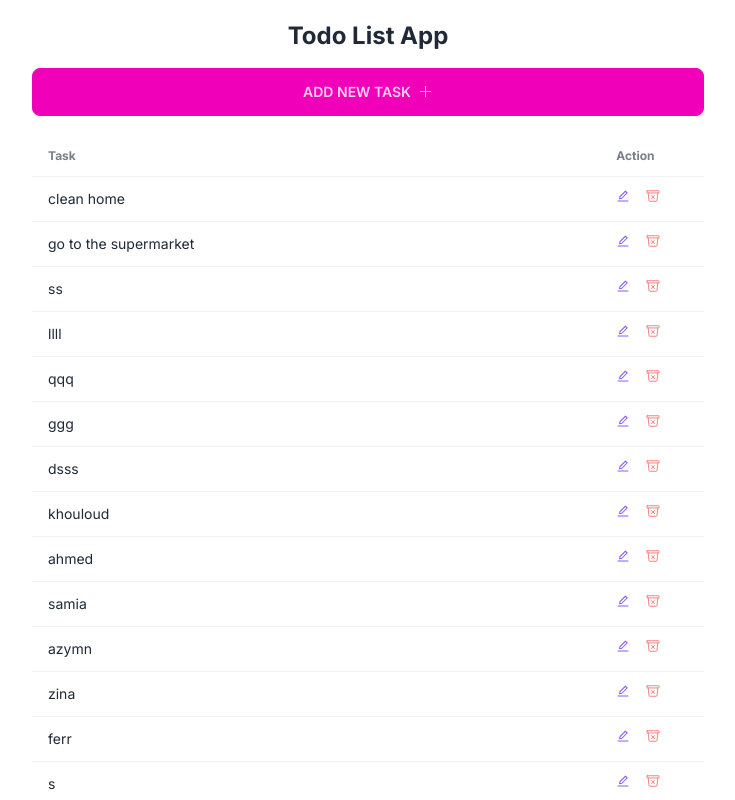
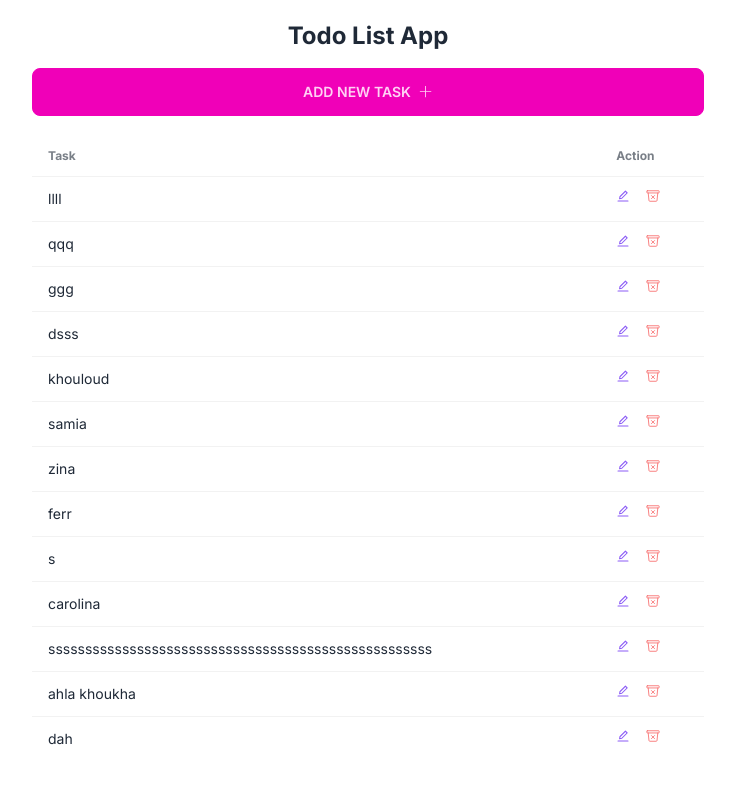
Before and after one commit to khouloudAl2022/todo-app-nextjs-tailwindcss, a Next.js app: page / in a window 1280 px wide. Shown: the top 800 px of the page, without its empty margins (272-1007 px from the left). Built offline with nearby package versions, Linux system fonts and the light colour scheme; data requests are answered from the project's data file.

Commit message:
feat: Add modal delete and implement delete api

```diff
--- a/api.tsx
+++ b/api.tsx
@@ -5,17 +5,19 @@ import { useEffect } from "react";
 const baseUrl = 'http://localhost:3001'
 
 
+// get todo
 
 export const getAllTodos = async (): Promise<ITask[]> => {
-    const res = await fetch(`${baseUrl}/tasks`,{ cache: 'no-store' });
+    const res = await fetch(`${baseUrl}/tasks`, { cache: 'no-store' });
     const todos = await res.json();
     return todos;
 }
 
 
+// add todo
 
 export const addTodo = async (todo: ITask): Promise<ITask> => {
-    const res = await fetch(`${baseUrl}/tasks`, {
+    const res = await fetch(`${baseUrl}/tasks/`, {
         method: "POST",
         headers: {
             "Content-Type": "application/json"
@@ -25,3 +27,26 @@ export const addTodo = async (todo: ITask): Promise<ITask> => {
     const newTodo = await res.json()
     return newTodo;
 }
+
+//edit todo
+
+export const editTodo = async (todo: ITask): Promise<ITask> => {
+    const res = await fetch(`${baseUrl}/tasks/${todo.id}`, {
+        method: "PUT",
+        headers: {
+            "Content-Type": "application/json"
+        },
+        body: JSON.stringify(todo)
+    })
+    const editedTodo = await res.json()
+    return editedTodo;
+}
+// delete todo
+
+export const deleteTodo = async (id: string): Promise<void> => {
+    await fetch(`${baseUrl}/tasks/${id}`, {
+        method: "DELETE",
+
+    })
+
+}
--- a/app/components/Task.tsx
+++ b/app/components/Task.tsx
@@ -5,7 +5,7 @@ import React, { FormEventHandler, useState } from 'react'
 import { AiOutlineEdit } from "react-icons/ai";
 import { IoTrashBinOutline } from "react-icons/io5";
 import Modal from './Modal';
-import { getAllTodos } from '@/api';
+import { deleteTodo, editTodo, getAllTodos } from '@/api';
 import { useRouter } from 'next/navigation';
 
 interface TaskProps {
@@ -14,26 +14,27 @@ interface TaskProps {
 const Task: React.FC<TaskProps> = ({ task }: TaskProps) => {
     const router = useRouter()
     const [openModalEdit, setOpenModalEdit] = useState(false)
-    // const [openModalEdit, setOpenModalEdit] = useState()
+    const [openModalDelete, setOpenModalDelete] = useState(false)
     const [taskToEdit, setTaskTodEdit] = useState<string>(task.text)
 
-
+    //handle edit function
     const handleSubmitEditTodo: FormEventHandler<HTMLFormElement> = async (e) => {
-
         e.preventDefault()
 
-        // await addTodo({
-        //     id: uuidv4(),
-        //     text: newTaskValue
-        // })
+        await editTodo({
+            id: task.id,
+            text: taskToEdit
+        })
         setTaskTodEdit("")
-        await getAllTodos();
         setOpenModalEdit(false);
         router.refresh()
-
-
     }
-
+    //handle delete function
+    const handleDeleteTask = async (id: string) => {
+        await deleteTodo(id)
+        setOpenModalDelete(false)
+        router.refresh()
+    }
 
     return (
         <tr key={task.id}>
@@ -51,7 +52,15 @@ const Task: React.FC<TaskProps> = ({ task }: TaskProps) => {
                             </div>
                         </form>
                     </Modal>
-                    <IoTrashBinOutline cursor='pointer' className='text-red-400' />
+                    <IoTrashBinOutline cursor='pointer' className='text-red-400' onClick={() => setOpenModalDelete(true)} />
+                    <Modal modalOpen={openModalDelete} setModalOpen={setOpenModalDelete} >
+
+                        <div className="modal-action">
+                            <h3 className="font-normal text-lg ">Are you sure you want to delete this task ?</h3>
+
+                            <button type="button" className="btn btn-primary" onClick={() => handleDeleteTask(task.id)}>Yess</button>
+                        </div>
+                    </Modal>
                 </div>
             </td>
         </tr>
--- a/data/todos.json
+++ b/data/todos.json
@@ -1,17 +1,5 @@
 {
   "tasks": [
-    {
-      "id": "1",
-      "text": "clean home"
-    },
-    {
-      "id": "2",
-      "text": "go to the supermarket"
-    },
-    {
-      "id": "3",
-      "text": "ss"
-    },
     {
       "id": 0.9318103319595643,
       "text": "llll"
@@ -33,16 +21,8 @@
       "text": "khouloud"
     },
     {
-      "id": 0.6986618288339339,
-      "text": "ahmed"
-    },
-    {
       "id": 0.6209899532500847,
       "text": "samia"
-    },
-    {
-      "id": 0.7949782160977106,
-      "text": "azymn"
     },
     {
       "id": 0.6183666750673029,
```
